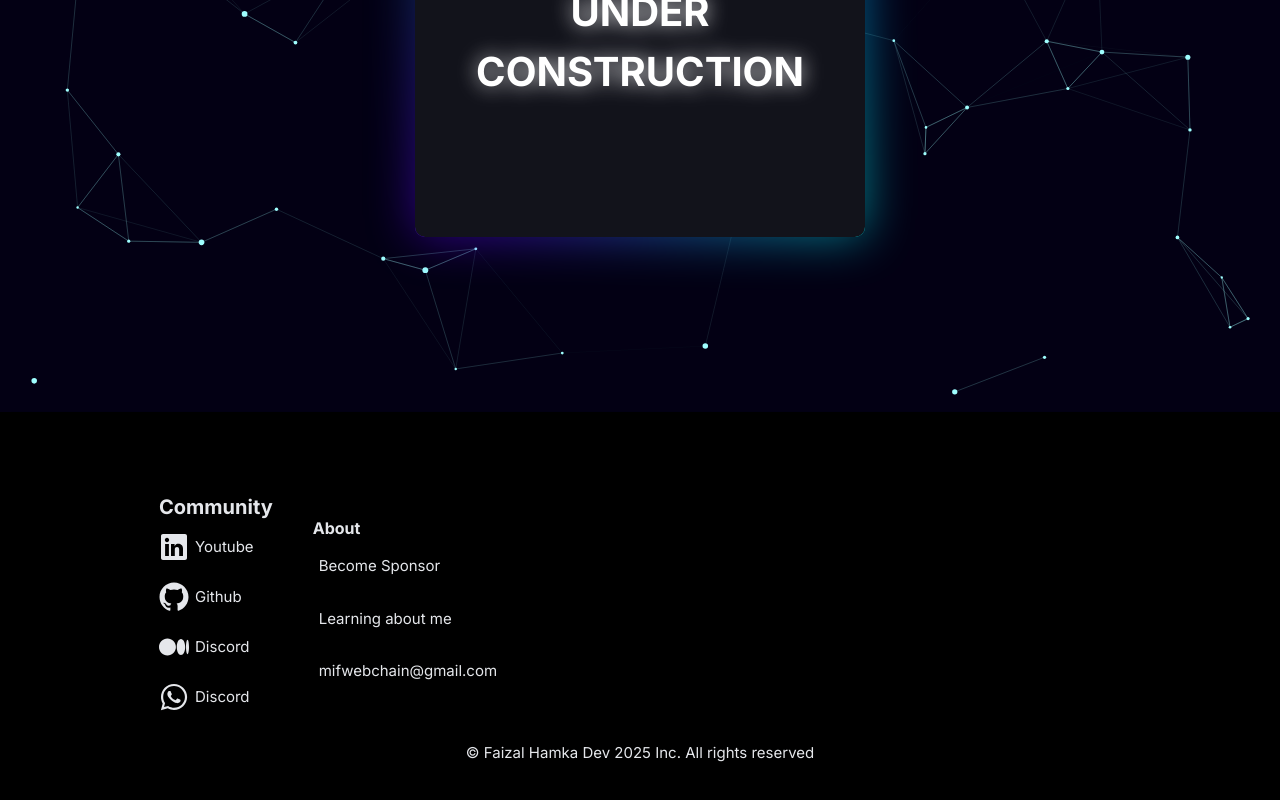
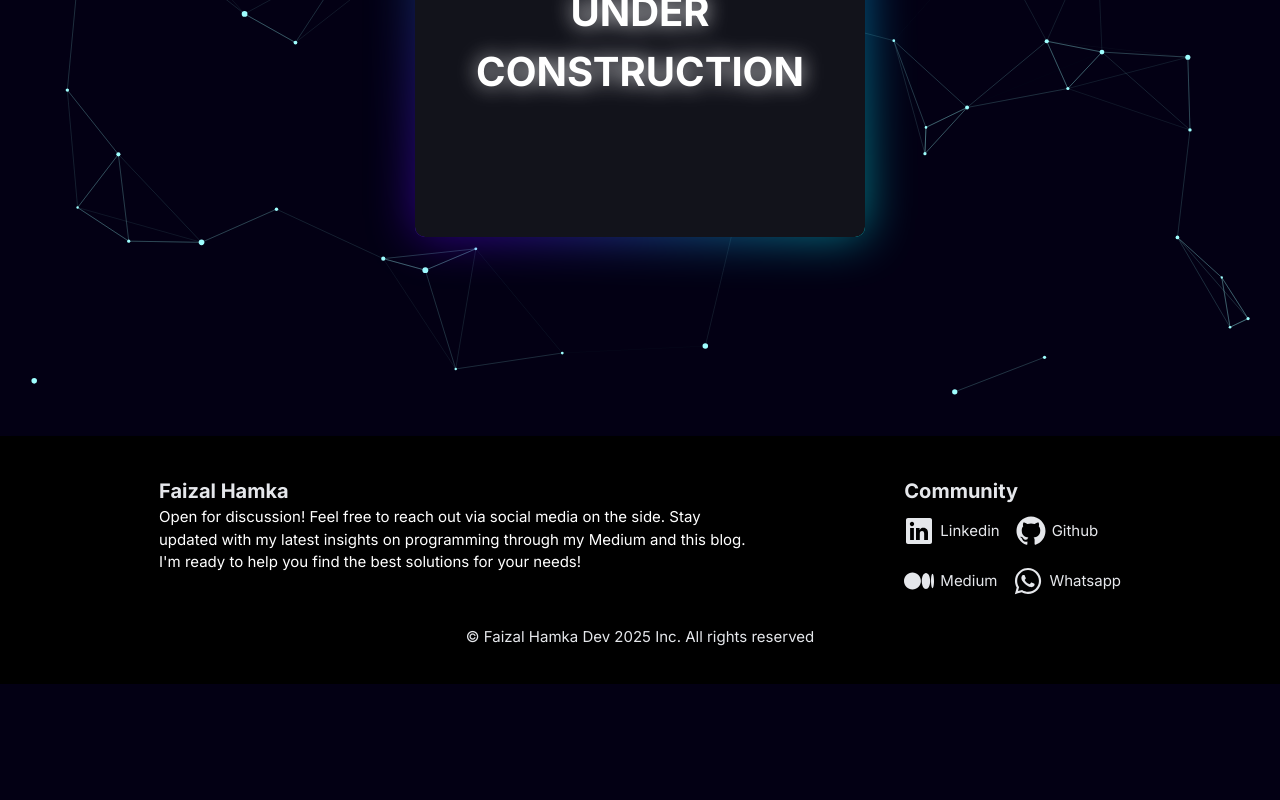
Before and after one commit to Ilham-Faizal-Hamka/portfolio-web, a Next.js app: page /articles in a window 1280 px wide. Shown: the part 388-1188 px from the top of the page. After the commit the page ends 1072 px from the top, so only its background shows below. Built offline with nearby package versions, Linux system fonts and the light colour scheme; a web font is replaced by a local one.

Commit message:
feat: fixing footer

```diff
--- a/src/app/components/main/Footer.tsx
+++ b/src/app/components/main/Footer.tsx
@@ -1,55 +1,61 @@
 import React from "react";
-import {
-  RxDiscordLogo,
-  RxGithubLogo,
-  RxInstagramLogo,
-  RxTwitterLogo,
-  RxLinkedinLogo,
-} from "react-icons/rx";
+import { RxGithubLogo, RxLinkedinLogo } from "react-icons/rx";
 
 import { FaWhatsapp } from "react-icons/fa";
 
 import { FaMedium } from "react-icons/fa6";
+import Link from "next/link";
 
 const Footer = () => {
   return (
-    <div className="w-full h-full bg-black text-gray-200 shadow-lg p-[15px] pt-20">
+    <div className="w-full h-full bg-black text-gray-200 shadow-lg p-[15px] mt-6 pt-10">
       <div className="w-full flex flex-col items-center justify-center m-auto px-36">
-            <div className="w-full h-full flex flex-row items-center flex-wrap gap-10">
-
-
-                <div className="min-w-[100px] h-auto flex flex-col items-start justify-start">
+        <div className="w-full h-full flex xl:flex-row flex-col items-start gap-5 justify-start xl:justify-between">
+          <div className="min-w-[100px] xl:order-2 h-auto flex flex-col items-start">
             <div className="font-bold text-[20px]">Community</div>
-                    <p className="flex flex-row items-center my-[10px] cursor-pointer">
-                        <RxLinkedinLogo className="text-3xl"/>
-                        <span className="text-[15px] ml-[6px]">Youtube</span>
-                    </p>
-                    <p className="flex flex-row items-center my-[10px] cursor-pointer">
-                        <RxGithubLogo className="text-3xl"/>
+            <div className="flex flex-row gap-4">
+              <Link
+                href="https://www.linkedin.com/in/ilham-faizal-hamka/"
+                target="_blank"
+                className="flex flex-row items-center my-[10px] cursor-pointer"
+              >
+                <RxLinkedinLogo className="text-3xl" />
+                <span className="text-[15px] ml-[6px]">Linkedin</span>
+              </Link>
+              <Link
+                href="https://github.com/Ilham-Faizal-Hamka"
+                target="_blank"
+                className="flex flex-row items-center my-[10px] cursor-pointer"
+              >
+                <RxGithubLogo className="text-3xl" />
                 <span className="text-[15px] ml-[6px]">Github</span>
-                    </p>
-                    <p className="flex flex-row items-center my-[10px] cursor-pointer">
-                        <FaMedium className="text-3xl"/>
-                        <span className="text-[15px] ml-[6px]">Discord</span>
-                    </p>
-                    <p className="flex flex-row items-center my-[10px] cursor-pointer">
-                        <FaWhatsapp className="text-3xl"/>
-                        <span className="text-[15px] ml-[6px]">Discord</span>
-                    </p>
+              </Link>
             </div>
-                <div className="min-w-[200px] h-auto flex flex-col items-start justify-start">
-                    <div className="font-bold text-[16px]">About</div>
-                   <p className="flex flex-row items-center my-[15px] cursor-pointer">
-
-                        <span className="text-[15px] ml-[6px]">Become Sponsor</span>
-                    </p>
-                    <p className="flex flex-row items-center my-[15px] cursor-pointer">
-
-                        <span className="text-[15px] ml-[6px]">Learning about me</span>
-                    </p>
-                    <p className="flex flex-row items-center my-[15px] cursor-pointer">
-
-                        <span className="text-[15px] ml-[6px]">mifwebchain@gmail.com</span>
+            <div className="flex flex-row gap-4">
+              <Link
+                href="https://medium.com/@faizalhamka45.dev"
+                className="flex flex-row items-center my-[10px] cursor-pointer"
+              >
+                <FaMedium className="text-3xl" />
+                <span className="text-[15px] ml-[6px]">Medium</span>
+              </Link>
+              <Link
+                href="https://wa.me/6281337863325"
+                target="_blank"
+                className="flex flex-row items-center my-[10px] cursor-pointer"
+              >
+                <FaWhatsapp className="text-3xl" />
+                <span className="text-[15px] ml-[6px]">Whatsapp</span>
+              </Link>
+            </div>
+          </div>
+          <div className="max-w-[600px] xl:order-1 h-auto flex flex-col items-start justify-start">
+            <div className="font-bold text-[20px]">Faizal Hamka</div>
+            <p className="text-white text-[15px]">
+              Open for discussion! Feel free to reach out via social media on
+              the side. Stay updated with my latest insights on programming
+              through my Medium and this blog. I&apos;m ready to help you find
+              the best solutions for your needs!
             </p>
           </div>
         </div>
@@ -59,7 +65,7 @@ const Footer = () => {
         </div>
       </div>
     </div>
-  )
-}
+  );
+};
 
-export default Footer
+export default Footer;
```
Lines whose indentation alone changed are shown as unchanged.
